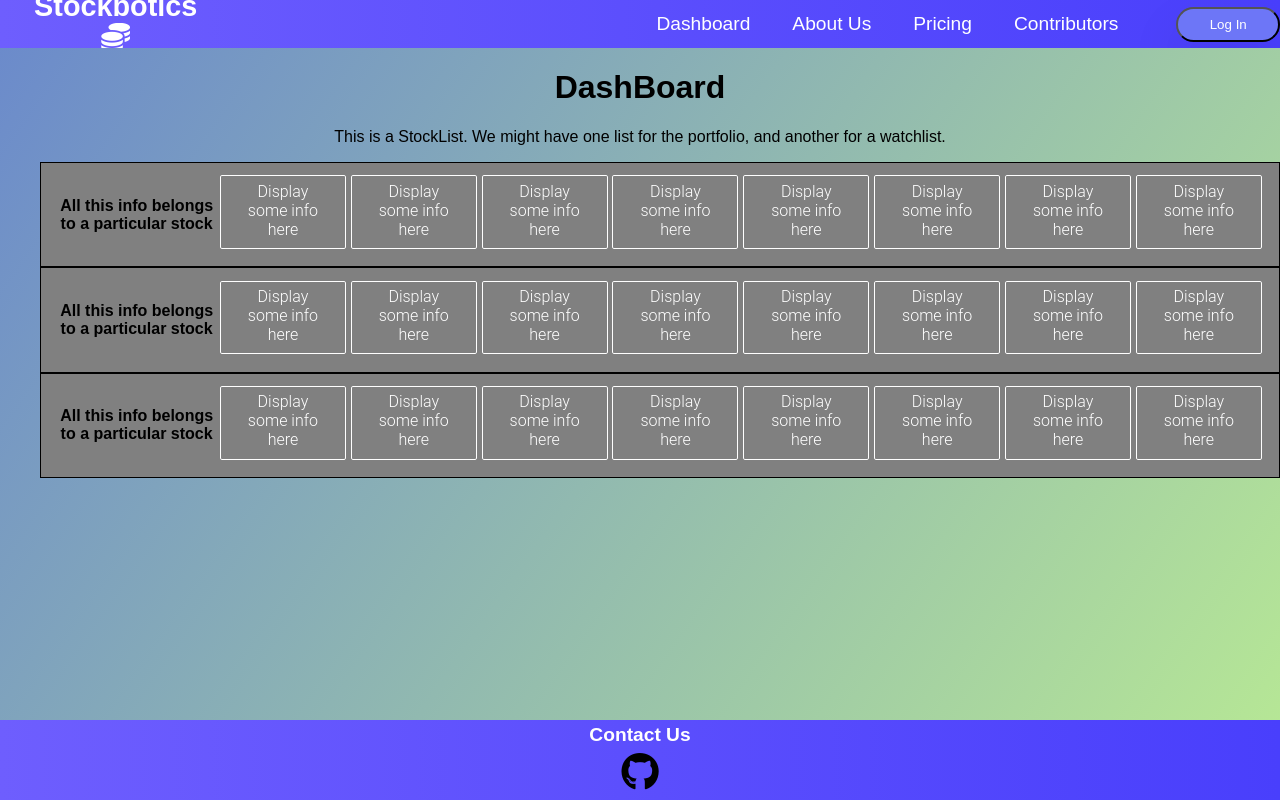
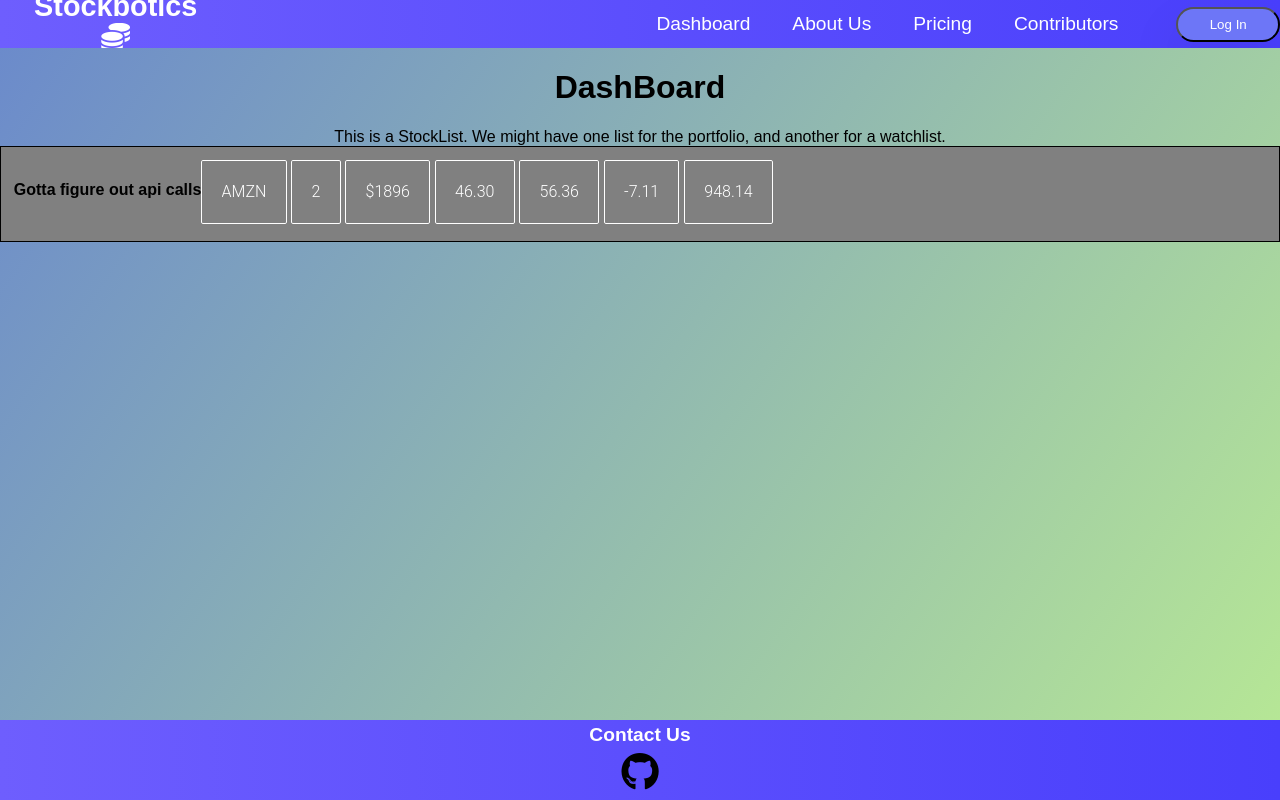
Before and after one commit to ConnorGraham12/Stockbotics-POOSD-Project, a React (Create React App) app: page /dashboard in a window 1280 px wide. Built offline with nearby package versions, Linux system fonts and the light colour scheme; no server answers.

Commit message:
Stocklist will now dynamically vary in length as the user adds or removes stocks

```diff
--- a/src/components/StockEntry/StockEntry.js
+++ b/src/components/StockEntry/StockEntry.js
@@ -6,18 +6,17 @@ import DisplayBox from "../misc/DisplayBox.js";
 // each stock entry should have many display boxes
 // trying to decide if the stock entry should be dummy
 // component or not
-const StockEntry = () => {
+const StockEntry = (props) => {
   return (
     <div className="row">
-      <h4>All this info belongs to a particular stock</h4>
-      <DisplayBox />
-      <DisplayBox />
-      <DisplayBox />
-      <DisplayBox />
-      <DisplayBox />
-      <DisplayBox />
-      <DisplayBox />
-      <DisplayBox />
+      <h4>Gotta figure out api calls</h4>
+      <DisplayBox info={props.symbol} />
+      <DisplayBox info={props.shares} />
+      <DisplayBox info={props.value} />
+      <DisplayBox info={props.oneDayReturn} />
+      <DisplayBox info={props.overallReturn} />
+      <DisplayBox info={props.returnWithSells} />
+      <DisplayBox info={props.pricePerShare} />
     </div>
   );
 };
--- a/src/components/StockEntry/StockList.js
+++ b/src/components/StockEntry/StockList.js
@@ -4,23 +4,57 @@ import StockEntry from "./StockEntry.js";
 // This should contain a chart comprised of stock entries
 // I think we should make the api call here and manage
 // state in this component
+
 class StockList extends Component {
+  state = {
+    // array of stock objects
+    stocks: [
+      {
+        symbol: "AMZN",
+        shares: "2",
+        value: "$" + "1896",
+        oneDayReturn: "46.30",
+        overallReturn: "56.36",
+        returnWithSells: "-7.11",
+        pricePerShare: "948.14",
+      },
+    ],
+  };
+
   render() {
+    // array of JSX objects (one for each stock)
+    let allStocks = null;
+    allStocks = (
+      <div>
+        {this.state.stocks.map((curStock, index) => {
+          return (
+            <StockEntry
+              key={curStock.symbol}
+              symbol={curStock.symbol}
+              shares={curStock.shares}
+              value={curStock.value}
+              oneDayReturn={curStock.oneDayReturn}
+              overallReturn={curStock.overallReturn}
+              returnWithSells={curStock.returnWithSells}
+              pricePerShare={curStock.pricePerShare}
+              // symbol="symbol"
+              // shares="shares"
+              // value="value"
+              // oneDayReturn="onedayreturn"
+              // overallReturn="overallreturn"
+              // returnWithSells="returnWithSells"
+              // pricePerShare="pricePerShare"
+            />
+          );
+        })}
+      </div>
+    );
+
     return (
       <div>
         This is a StockList. We might have one list for the portfolio, and
         another for a watchlist.
-        <ul>
-          <li>
-            <StockEntry />
-          </li>
-          <li>
-            <StockEntry />
-          </li>
-          <li>
-            <StockEntry />
-          </li>
-        </ul>
+        {allStocks}
       </div>
     );
   }
--- a/src/components/misc/DisplayBox.js
+++ b/src/components/misc/DisplayBox.js
@@ -4,8 +4,12 @@ import "./DisplayBox.css";
 // and displays it
 // add functionality to make increasing values green and decreasing
 // values red
-const DisplayBox = () => {
-  return <div className="window"> Display some info here</div>;
+const DisplayBox = (props) => {
+  return (
+    <div className="window">
+      <p>{props.info}</p>
+    </div>
+  );
 };
 
 export default DisplayBox;
```
